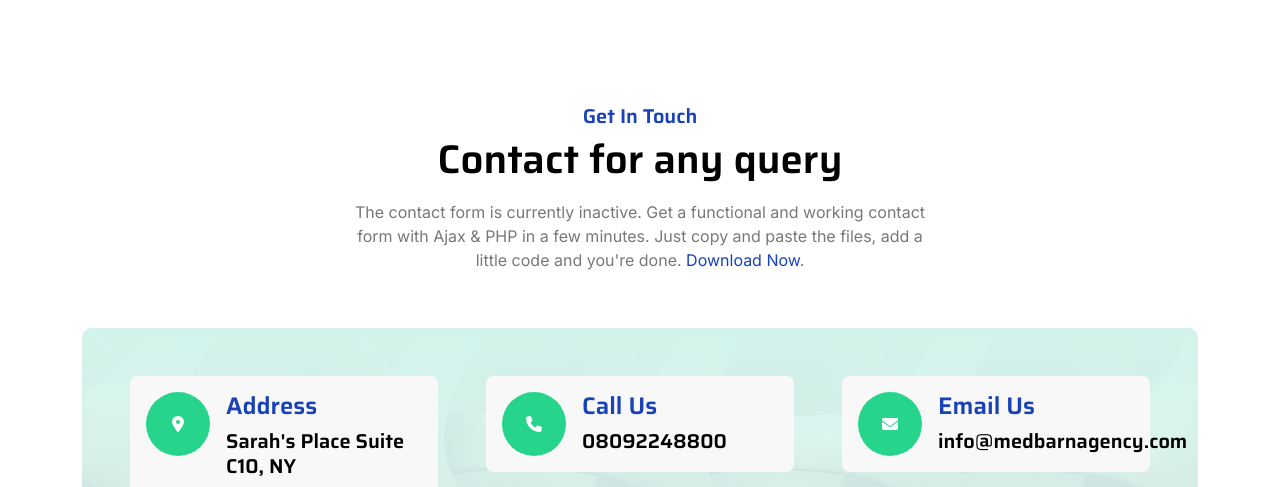
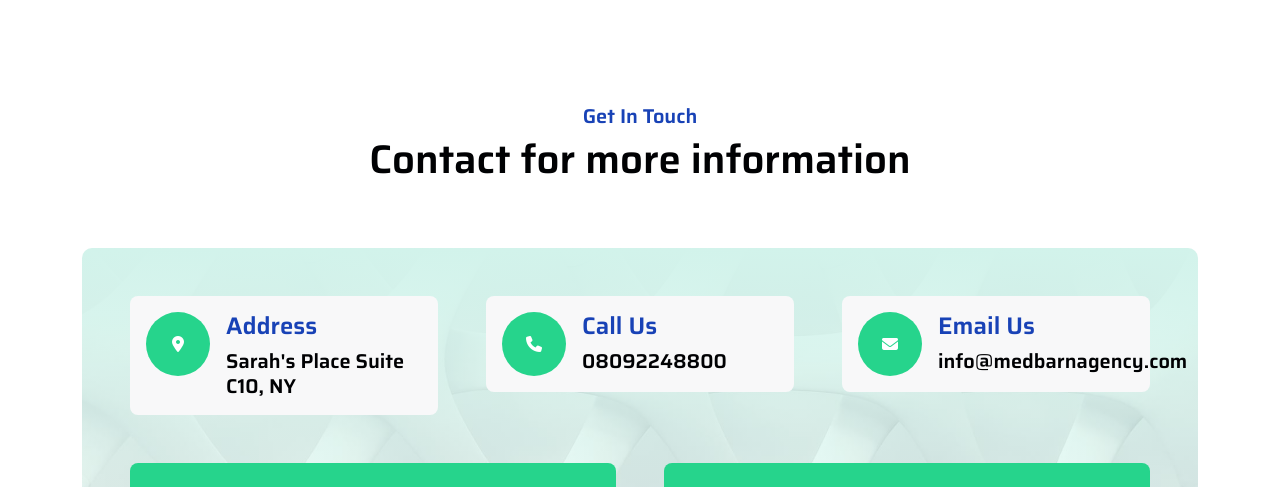
Before and after one commit to Availeth/Medbarn-Agency, a website with bundled scripts: page index.html in a window 1280 px wide. Shown: the part 5600-6087 px from the top of the page. Built offline with nearby package versions, Linux system fonts and the light colour scheme; animation ran at ten frames a second.

Commit message:
title and contact patch

```diff
--- a/index.html
+++ b/index.html
@@ -94,7 +94,7 @@
                             <a href="#" class="nav-link dropdown-toggle" data-bs-toggle="dropdown">Services</a>
                             <div class="dropdown-menu rounded">
                                 <a href="are you a patient.html" class="dropdown-item">Are you a Patient</a>
-                                <a href="team.html" class="dropdown-item">Are you a clinic</a>
+                                <a href="/team.html" class="dropdown-item">Are you a clinic</a>
                                 <a href="team.html" class="dropdown-item">Gestational Carrier Recruitment</a>
                                 <a href="team.html" class="dropdown-item">Donor Recruitment</a>
                                 <a href="team.html" class="dropdown-item">Social Egg freezing</a>
@@ -715,10 +715,7 @@
         <div class="container">
             <div class="text-center mx-auto pb-5 wow fadeIn" data-wow-delay=".3s" style="max-width: 600px;">
                 <h5 class="text-primary">Get In Touch</h5>
-                <h1 class="mb-3">Contact for any query</h1>
-                <p class="mb-2">The contact form is currently inactive. Get a functional and working contact form with
-                    Ajax & PHP in a few minutes. Just copy and paste the files, add a little code and you're done. <a
-                        href="https://htmlcodex.com/contact-form">Download Now</a>.</p>
+                <h1 class="mb-3">Contact for more information</h1>
             </div>
             <div class="contact-detail position-relative p-5">
                 <div class="row g-5 mb-5 justify-content-center">
```
Also changed, not shown: contact.html (+2 -4 lines), service.html (+1 -1 lines), team.html (+1 -1 lines).
